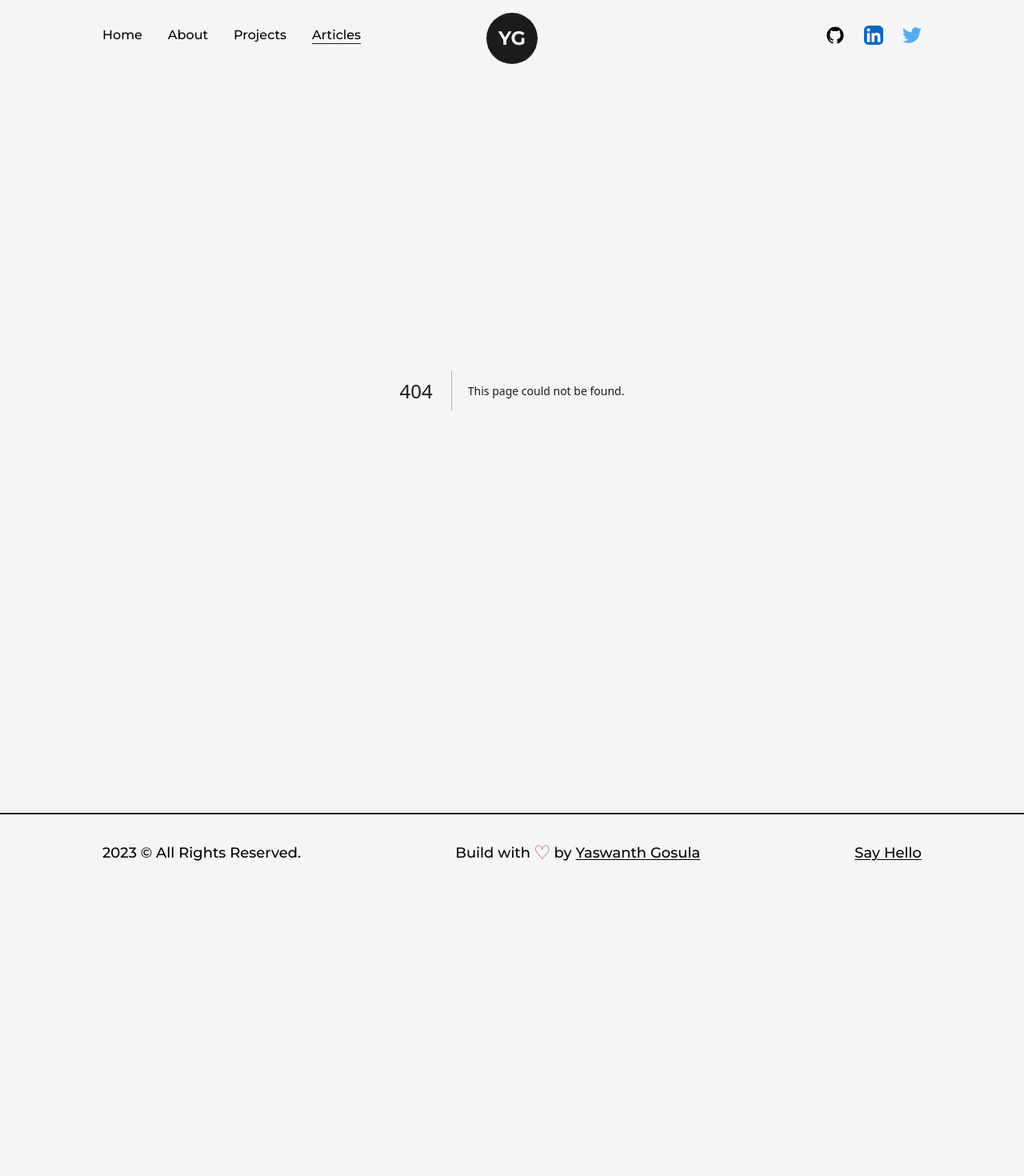
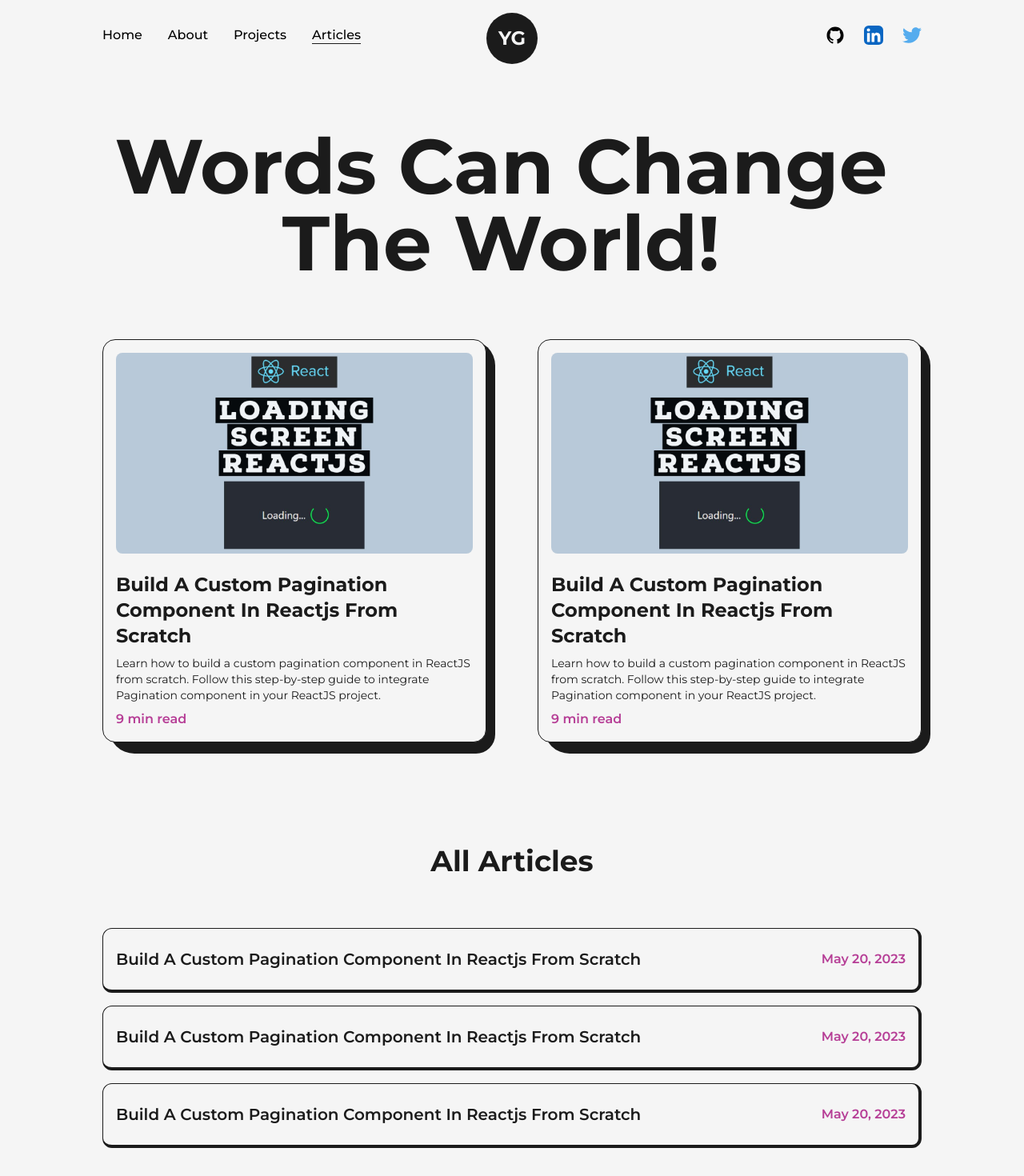
Before and after one commit to yashug/Yaswanth-Developer-Portfolio, a Next.js app: page /articles in a window 1280 px wide. Before the commit this address had no page. Shown: the top 1470 px of the page at 80% size. Before the commit the page ends 1114 px from the top, so only its background shows below. Built offline with nearby package versions, Linux system fonts and the light colour scheme.

Commit message:
Articles Page

```diff
--- /dev/null
+++ b/src/app/articles/page.tsx
@@ -0,0 +1,62 @@
+import AnimatedText from "../components/AnimatedText";
+import FeaturedArticle from "../components/FeaturedArticle";
+import Article from "../components/Article";
+import article1 from "../../../public/images/articles/create loading screen in react js.jpg";
+
+export const metadata = {
+  title: "Yaswanth Gosula - Articles",
+};
+
+const articles = () => {
+  return (
+    <main className="w-full mb-16 flex flex-col items-center justify-center">
+      <AnimatedText
+        text="Words Can Change The World!"
+        className="mb-16 mt-16"
+      />
+      <ul className="grid grid-cols-2 gap-16">
+        <FeaturedArticle
+          title="Build A Custom Pagination Component In Reactjs From Scratch"
+          summary="Learn how to build a custom pagination component in ReactJS from scratch.
+        Follow this step-by-step guide to integrate Pagination component in your ReactJS project."
+          time="9 min read"
+          link="/"
+          img={article1}
+        />
+        <FeaturedArticle
+          title="Build A Custom Pagination Component In Reactjs From Scratch"
+          summary="Learn how to build a custom pagination component in ReactJS from scratch.
+        Follow this step-by-step guide to integrate Pagination component in your ReactJS project."
+          time="9 min read"
+          link="/"
+          img={article1}
+        />
+      </ul>
+      <h2 className="font-bold text-4xl w-full text-center my-16 mt-32">
+        All Articles
+      </h2>
+      <ul className="w-full">
+        <Article
+          title="Build A Custom Pagination Component In Reactjs From Scratch"
+          date="May 20, 2023"
+          link="/"
+          image={article1}
+        />
+        <Article
+          title="Build A Custom Pagination Component In Reactjs From Scratch"
+          date="May 20, 2023"
+          link="/"
+          image={article1}
+        />
+        <Article
+          title="Build A Custom Pagination Component In Reactjs From Scratch"
+          date="May 20, 2023"
+          link="/"
+          image={article1}
+        />
+      </ul>
+    </main>
+  );
+};
+
+export default articles;
--- /dev/null
+++ b/src/app/components/Article.tsx
@@ -0,0 +1,27 @@
+"use client";
+import { StaticImageData } from "next/image";
+import MovingImage from "./MovingImage";
+import { motion } from "framer-motion";
+
+type ArticleProps = {
+  image: StaticImageData;
+  title: string;
+  date: string;
+  link: string;
+};
+
+const Article = ({ image, title, date, link }: ArticleProps) => {
+  return (
+    <motion.li
+      initial={{ y: 200 }}
+      whileInView={{ y: 0, transition: { duration: 0.25, ease: "easeInOut" } }}
+      viewport={{ once: true }}
+      className="relative w-full p-4 py-6 my-4 rounded-xl flex items-center justify-between bg-light text-dark first:mt-0 border border-solid border-dark border-r-4 border-b-4"
+    >
+      <MovingImage title={title} img={image} link={link} />
+      <span className="text-primary font-semibold pl-4">{date}</span>
+    </motion.li>
+  );
+};
+
+export default Article;
--- /dev/null
+++ b/src/app/components/FeaturedArticle.tsx
@@ -0,0 +1,49 @@
+"use client";
+import Link from "next/link";
+import Image, { StaticImageData } from "next/image";
+import { motion } from "framer-motion";
+
+const FramerImage = motion(Image);
+
+type FeaturedArticleProps = {
+  img: StaticImageData;
+  title: string;
+  time: string;
+  summary: string;
+  link: string;
+};
+
+const FeaturedArticle = ({
+  img,
+  title,
+  time,
+  summary,
+  link,
+}: FeaturedArticleProps) => {
+  return (
+    <li className="col-span-1 w-full p-4 bg-light border border-solid border-dark rounded-2xl relative">
+      <div className="absolute top-0 -right-3 -z-10 w-[101%] h-[103%] rounded-[2rem] bg-dark rounded-br-3xl" />
+      <Link
+        href={link}
+        target="_blank"
+        className="w-full inline-block cursor-pointer overflow-hidden rounded-lg"
+      >
+        <FramerImage
+          src={img}
+          alt={title}
+          className="w-full h-auto"
+          whileHover={{ scale: 1.05 }}
+          transition={{ duration: 0.2 }}
+        />
+      </Link>
+      <Link href={link} target="_blank">
+        <h2 className="capitalise text-2xl font-bold my-2 mt-4 hover:underline">
+          {title}
+        </h2>
+      </Link>
+      <p className="text-sm mb-2">{summary}</p>
+      <span className="text-primary font-semibold">{time}</span>
+    </li>
+  );
+};
+export default FeaturedArticle;
--- a/src/app/components/FeaturedProject.tsx
+++ b/src/app/components/FeaturedProject.tsx
@@ -1,6 +1,10 @@
+"use client";
 import Link from "next/link";
 import Image, { StaticImageData } from "next/image";
 import { GithubIcon } from "./Icons";
+import { motion } from "framer-motion";
+
+const FramerImage = motion(Image);
 
 type FeaturedProjectProps = {
   type: string;
@@ -27,7 +31,13 @@
         target="_blank"
         className="w-1/2 cursor-pointer overflow-hidden rounded-lg"
       >
-        <Image src={img} alt={title} className="w-full h-auto" />
+        <FramerImage
+          src={img}
+          alt={title}
+          className="w-full h-auto"
+          whileHover={{ scale: 1.05 }}
+          transition={{ duration: 0.2 }}
+        />
       </Link>
       <div className="w-1/2 flex flex-col items-start justify-between pl-6">
         <span className="text-primary font-medium text-xl">{type}</span>
--- /dev/null
+++ b/src/app/components/MovingImage.tsx
@@ -0,0 +1,59 @@
+"use client";
+import { motion, useMotionValue } from "framer-motion";
+import Image, { StaticImageData } from "next/image";
+import Link from "next/link";
+import { useRef, MouseEvent } from "react";
+
+type MovingImageProps = {
+  title: string;
+  img: StaticImageData;
+  link: string;
+};
+
+const FramerImage = motion(Image);
+
+const MovingImage = ({ title, img, link }: MovingImageProps) => {
+  const x = useMotionValue(0);
+  const y = useMotionValue(0);
+  const imgRef = useRef<HTMLAnchorElement>(null);
+
+  function handleMouse(e: MouseEvent<HTMLAnchorElement>) {
+    if (imgRef.current) {
+      imgRef.current.style.display = "inline-block";
+      x.set(e.pageX);
+      y.set(-10);
+    }
+  }
+
+  function handleMouseLeave() {
+    if (imgRef.current) {
+      imgRef.current.style.display = "none";
+      x.set(0);
+      y.set(0);
+    }
+  }
+
+  return (
+    <Link
+      href={link}
+      target="_blank"
+      onMouseMove={handleMouse}
+      onMouseLeave={handleMouseLeave}
+    >
+      <h2 className="capitalize text-xl font-semibold hover:underline">
+        {title}
+      </h2>
+      <FramerImage
+        style={{ x, y }}
+        initial={{ opacity: 0 }}
+        whileInView={{ opacity: 1, transition: { duration: 0.2 } }}
+        ref={imgRef}
+        src={img}
+        alt={title}
+        className="z-10 w-96 h-auto hidden absolute rounded-lg"
+      />
+    </Link>
+  );
+};
+
+export default MovingImage;
--- a/src/app/components/Project.tsx
+++ b/src/app/components/Project.tsx
@@ -1,6 +1,10 @@
+"use client"
 import Link from "next/link";
 import Image, { StaticImageData } from "next/image";
 import { GithubIcon } from "./Icons";
+import { motion } from "framer-motion";
+
+const FramerImage = motion(Image);
 
 type ProjectProps = {
   title: string;
@@ -19,7 +23,8 @@
         target="_blank"
         className="w-full cursor-pointer overflow-hidden rounded-lg"
       >
-        <Image src={img} alt={title} className="w-full h-auto" />
+        <FramerImage src={img} alt={title} className="w-full h-auto"           whileHover={{ scale: 1.05 }}
+          transition={{ duration: 0.2 }}/>
       </Link>
       <div className="w-full flex flex-col items-start justify-between mt-4">
         <span className="text-primary font-medium text-xl">{type}</span>
```
Also changed, not shown: public/images/articles/create loading screen in react js.jpg (added), src/app/about/page.tsx (renamed from src/app/about/page.jsx).
